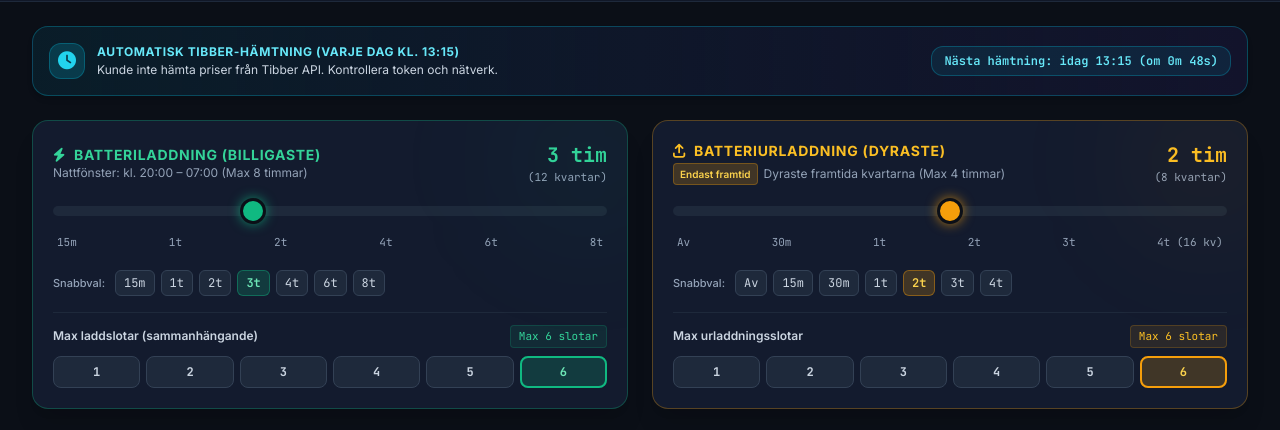
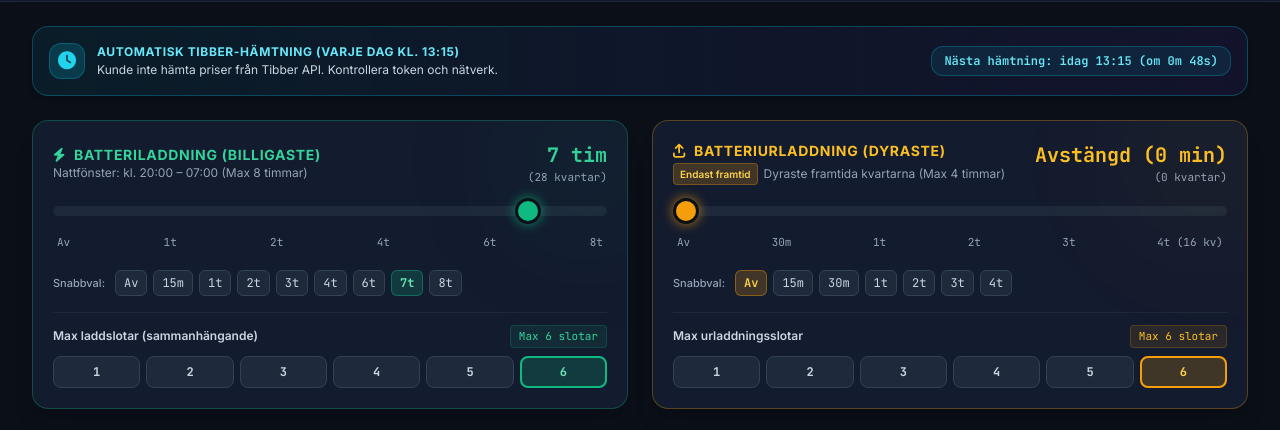
Before and after one commit to danni454/se3-batteriladdare, a plain HTML site: page index.html in a window 1280 px wide. Shown: the part 125-555 px from the top of the page. Drawn offline with nearby package versions, Linux system fonts and the light colour scheme; no server answers.

Commit message:
Add files via upload

```diff
--- a/index.html
+++ b/index.html
@@ -206,17 +206,17 @@
                             <p class="text-xs text-slate-400">Nattfönster: kl. 20:00 – 07:00 (Max 8 timmar)</p>
                         </div>
                         <div class="text-right">
-                            <div id="charge-duration-display" class="text-xl font-bold font-mono text-emerald-400">3 tim 0 min</div>
-                            <div id="charge-quarter-display" class="text-[11px] text-slate-400 font-mono">(12 kvartar)</div>
+                            <div id="charge-duration-display" class="text-xl font-bold font-mono text-emerald-400">7 tim 0 min</div>
+                            <div id="charge-quarter-display" class="text-[11px] text-slate-400 font-mono">(28 kvartar)</div>
                         </div>
                     </div>
 
                     <!-- Charge Slider -->
                     <div class="space-y-3 my-3">
-                        <input type="range" id="charge-slider" min="1" max="32" value="12" step="1"
+                        <input type="range" id="charge-slider" min="0" max="32" value="28" step="1"
                                class="charge-slider w-full h-2.5 bg-slate-800 rounded-lg appearance-none cursor-pointer accent-emerald-500 focus:outline-none">
                         <div class="flex justify-between text-[11px] font-mono text-slate-400 px-1">
-                            <span>15m</span>
+                            <span>Av</span>
                             <span>1t</span>
                             <span>2t</span>
                             <span>4t</span>
@@ -228,12 +228,14 @@
                     <!-- Charge Presets -->
                     <div class="pt-2 flex flex-wrap items-center gap-1.5 mb-4">
                         <span class="text-[11px] text-slate-400 font-medium mr-1">Snabbval:</span>
+                        <button class="charge-preset-btn px-2 py-1 text-xs rounded-md bg-slate-800 hover:bg-emerald-600/30 border border-slate-700 text-slate-300 font-mono" data-quarters="0">Av</button>
                         <button class="charge-preset-btn px-2 py-1 text-xs rounded-md bg-slate-800 hover:bg-emerald-600/30 border border-slate-700 text-slate-300 font-mono" data-quarters="1">15m</button>
                         <button class="charge-preset-btn px-2 py-1 text-xs rounded-md bg-slate-800 hover:bg-emerald-600/30 border border-slate-700 text-slate-300 font-mono" data-quarters="4">1t</button>
                         <button class="charge-preset-btn px-2 py-1 text-xs rounded-md bg-slate-800 hover:bg-emerald-600/30 border border-slate-700 text-slate-300 font-mono" data-quarters="8">2t</button>
-                        <button class="charge-preset-btn px-2 py-1 text-xs rounded-md bg-emerald-500/20 border border-emerald-500/40 text-emerald-300 font-mono font-semibold" data-quarters="12">3t</button>
+                        <button class="charge-preset-btn px-2 py-1 text-xs rounded-md bg-slate-800 hover:bg-emerald-600/30 border border-slate-700 text-slate-300 font-mono" data-quarters="12">3t</button>
                         <button class="charge-preset-btn px-2 py-1 text-xs rounded-md bg-slate-800 hover:bg-emerald-600/30 border border-slate-700 text-slate-300 font-mono" data-quarters="16">4t</button>
                         <button class="charge-preset-btn px-2 py-1 text-xs rounded-md bg-slate-800 hover:bg-emerald-600/30 border border-slate-700 text-slate-300 font-mono" data-quarters="24">6t</button>
+                        <button class="charge-preset-btn px-2 py-1 text-xs rounded-md bg-emerald-500/20 border border-emerald-500/40 text-emerald-300 font-mono font-semibold" data-quarters="28">7t</button>
                         <button class="charge-preset-btn px-2 py-1 text-xs rounded-md bg-slate-800 hover:bg-emerald-600/30 border border-slate-700 text-slate-300 font-mono" data-quarters="32">8t</button>
                     </div>
                 </div>
@@ -271,14 +273,14 @@
                             </p>
                         </div>
                         <div class="text-right">
-                            <div id="discharge-duration-display" class="text-xl font-bold font-mono text-amber-400">2 tim 0 min</div>
-                            <div id="discharge-quarter-display" class="text-[11px] text-slate-400 font-mono">(8 kvartar)</div>
+                            <div id="discharge-duration-display" class="text-xl font-bold font-mono text-amber-400">Avstängd (0 min)</div>
+                            <div id="discharge-quarter-display" class="text-[11px] text-slate-400 font-mono">(0 kvartar)</div>
                         </div>
                     </div>
 
                     <!-- Discharge Slider -->
                     <div class="space-y-3 my-3">
-                        <input type="range" id="discharge-slider" min="0" max="16" value="8" step="1"
+                        <input type="range" id="discharge-slider" min="0" max="16" value="0" step="1"
                                class="discharge-slider w-full h-2.5 bg-slate-800 rounded-lg appearance-none cursor-pointer accent-amber-500 focus:outline-none">
                         <div class="flex justify-between text-[11px] font-mono text-slate-400 px-1">
                             <span>Av</span>
@@ -293,11 +295,11 @@
                     <!-- Discharge Presets -->
                     <div class="pt-2 flex flex-wrap items-center gap-1.5 mb-4">
                         <span class="text-[11px] text-slate-400 font-medium mr-1">Snabbval:</span>
-                        <button class="discharge-preset-btn px-2 py-1 text-xs rounded-md bg-slate-800 hover:bg-amber-600/30 border border-slate-700 text-slate-300 font-mono" data-quarters="0">Av</button>
+                        <button class="discharge-preset-btn px-2 py-1 text-xs rounded-md bg-amber-500/20 border border-amber-500/40 text-amber-300 font-mono font-semibold" data-quarters="0">Av</button>
                         <button class="discharge-preset-btn px-2 py-1 text-xs rounded-md bg-slate-800 hover:bg-amber-600/30 border border-slate-700 text-slate-300 font-mono" data-quarters="1">15m</button>
                         <button class="discharge-preset-btn px-2 py-1 text-xs rounded-md bg-slate-800 hover:bg-amber-600/30 border border-slate-700 text-slate-300 font-mono" data-quarters="2">30m</button>
                         <button class="discharge-preset-btn px-2 py-1 text-xs rounded-md bg-slate-800 hover:bg-amber-600/30 border border-slate-700 text-slate-300 font-mono" data-quarters="4">1t</button>
-                        <button class="discharge-preset-btn px-2 py-1 text-xs rounded-md bg-amber-500/20 border border-amber-500/40 text-amber-300 font-mono font-semibold" data-quarters="8">2t</button>
+                        <button class="discharge-preset-btn px-2 py-1 text-xs rounded-md bg-slate-800 hover:bg-amber-600/30 border border-slate-700 text-slate-300 font-mono" data-quarters="8">2t</button>
                         <button class="discharge-preset-btn px-2 py-1 text-xs rounded-md bg-slate-800 hover:bg-amber-600/30 border border-slate-700 text-slate-300 font-mono" data-quarters="12">3t</button>
                         <button class="discharge-preset-btn px-2 py-1 text-xs rounded-md bg-slate-800 hover:bg-amber-600/30 border border-slate-700 text-slate-300 font-mono" data-quarters="16">4t</button>
                     </div>
@@ -546,9 +548,9 @@
     <script>
         // Global State
         const STATE = {
-            targetQuartersCharge: 12,      // Default 3 hours charge = 12 quarters
+            targetQuartersCharge: 28,      // Default 7 hours charge = 28 quarters
             maxSlotsCharge: 6,             // Default max 6 charge slots
-            targetQuartersDischarge: 8,    // Default 2 hours discharge = 8 quarters
+            targetQuartersDischarge: 0,    // Default OFF (0 quarters)
             maxSlotsDischarge: 6,          // Default max 6 discharge slots
             includeVat: false,             // Default exkl. moms
             startNowAnchor: null,          // Date object if "Starta nu" is active
@@ -1133,6 +1135,13 @@
                 }
             }
 
+            // Determine ONLY the immediate upcoming/current 20:00-07:00 night window
+            let nightWindowStart = new Date(realNow.getFullYear(), realNow.getMonth(), realNow.getDate(), 20, 0, 0, 0);
+            if (realNow.getHours() < 7) {
+                nightWindowStart.setDate(nightWindowStart.getDate() - 1);
+            }
+            const nightWindowEnd = new Date(nightWindowStart.getTime() + 11 * 3600 * 1000); // 07:00 next morning
+
             const quarters = [];
             sortedEntries.forEach(entry => {
                 const subCount = stepMs === 60 * 60 * 1000 ? 4 : 1;
@@ -1143,11 +1152,10 @@
 
                     const hour = quarterStartDate.getHours();
                     const minute = quarterStartDate.getMinutes();
-                    const minsInDay = hour * 60 + minute;
                     const qDateKey = formatLocalDate(quarterStartDate);
 
-                    // Night charging window: 20:00-07:00
-                    const isChargeWindow = (minsInDay >= 1200) || (minsInDay < 420);
+                    // Night charging window: strictly 20:00-07:00 of the immediate night (no following nights)
+                    const isChargeWindow = (quarterStartDate >= nightWindowStart) && (quarterStartDate < nightWindowEnd);
                     const isPast = quarterEndDate <= realNow;
 
                     const endHour = quarterEndDate.getHours();
@@ -1340,7 +1348,7 @@
 
             const chHours = Math.floor((STATE.targetQuartersCharge * 15) / 60);
             const chMins = (STATE.targetQuartersCharge * 15) % 60;
-            DOM.chargeDurationDisplay.textContent = chHours > 0 ? `${chHours} tim ${chMins > 0 ? chMins + ' min' : ''}` : `${chMins} min`;
+            DOM.chargeDurationDisplay.textContent = STATE.targetQuartersCharge === 0 ? 'Avstängd (0 min)' : (chHours > 0 ? `${chHours} tim ${chMins > 0 ? chMins + ' min' : ''}` : `${chMins} min`);
             DOM.chargeQuarterDisplay.textContent = `(${STATE.targetQuartersCharge} kvartar)`;
 
             const disHours = Math.floor((STATE.targetQuartersDischarge * 15) / 60);
@@ -1451,7 +1459,7 @@
             // Update Labels
             const chHours = Math.floor((STATE.targetQuartersCharge * 15) / 60);
             const chMins = (STATE.targetQuartersCharge * 15) % 60;
-            DOM.chargeDurationDisplay.textContent = chHours > 0 ? `${chHours} tim ${chMins > 0 ? chMins + ' min' : ''}` : `${chMins} min`;
+            DOM.chargeDurationDisplay.textContent = STATE.targetQuartersCharge === 0 ? 'Avstängd (0 min)' : (chHours > 0 ? `${chHours} tim ${chMins > 0 ? chMins + ' min' : ''}` : `${chMins} min`);
             DOM.chargeQuarterDisplay.textContent = `(${STATE.targetQuartersCharge} kvartar)`;
 
             const disHours = Math.floor((STATE.targetQuartersDischarge * 15) / 60);
```
